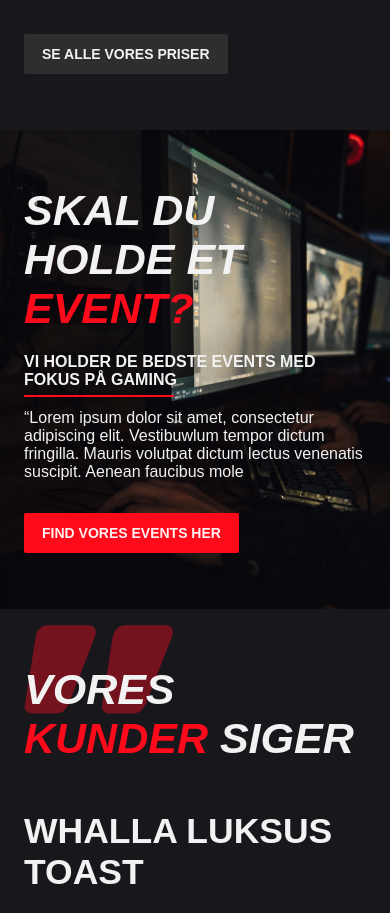
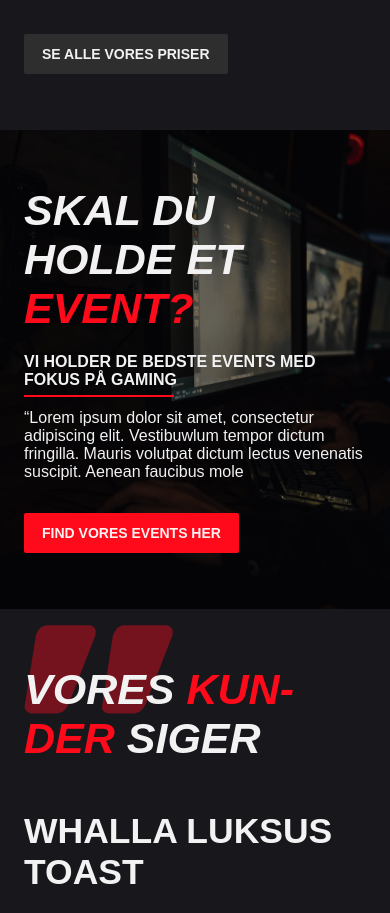
Before and after one commit to TobiasRoland123/next_level, a Next.js app: page / in a window 390 px wide. Shown: the part 1020-1933 px from the top of the page. Built offline with nearby package versions, Linux system fonts and the light colour scheme.

Commit message:
made all content in CustomerQuoteSet as props

```diff
--- a/src/modules/CustomerQuoteSet/CustomerQuoteSet.tsx
+++ b/src/modules/CustomerQuoteSet/CustomerQuoteSet.tsx
@@ -2,12 +2,33 @@ import { CustomerQuote, customerQuoteProps } from "../../components/CustomerQuot
 
 interface customerQuoteSetProps {
   header: string;
+  redWord: string;
   customerQuotes: Array<{
     quote: customerQuoteProps;
   }>;
 }
 
-export const CustomerQuoteSet = ({ header, customerQuotes }: customerQuoteSetProps) => {
+export const CustomerQuoteSet = ({ header, redWord, customerQuotes }: customerQuoteSetProps) => {
+  const renderHeader = () => {
+    if (!header) return null;
+
+    const words = header.split(" ");
+    return (
+      <h2
+        className="hyphens-auto md:hyphens-none"
+        lang="da"
+      >
+        {words.map((word, index) => (
+          <span
+            key={index}
+            className={word === redWord ? "text-accentCol" : ""}
+          >
+            {word}{" "}
+          </span>
+        ))}
+      </h2>
+    );
+  };
   return (
     <>
       <section className="spacer">
@@ -26,9 +47,7 @@ export const CustomerQuoteSet = ({ header, customerQuotes }: customerQuoteSetPro
               fill-opacity="0.4"
             />
           </svg>
-          <h2 className=" col-start-1 row-start-1 self-end">
-            Vores <span className="text-accentCol">Kunder</span> siger
-          </h2>
+          <h2 className=" col-start-1 row-start-1 self-end">{renderHeader()}</h2>
         </div>
         <section className="flex flex-col md:flex-row gap-10">
           {customerQuotes.map((Quote) => {
--- a/src/pages/index.tsx
+++ b/src/pages/index.tsx
@@ -1,10 +1,4 @@
 import { Button } from "@/components/Button/Button";
-
-import { Header } from "../modules/Header/Header";
-
-import { Input } from "@/components/Inputfields/Inputfield";
-
-import { Footer } from "@/modules/Footer/Footer";
 import { Hero } from "@/modules/Hero/Hero";
 import { ParagraphBold } from "@/components/ParagraphBold/ParagraphBold";
 import { CustomerQuoteSet } from "@/modules/CustomerQuoteSet/CustomerQuoteSet";
@@ -31,8 +25,9 @@ export default function Home() {
             children={"Se alle vores priser"}
           />
         </article>
-        <article className=" bg-hero2 bg-no-repeat bg-cover w-screen py-14 md:py-16 lg:py-20 mt-14 md:mt-16 lg:mt-20">
-          <div className="spacer !mt-0">
+        <article className=" bg-hero2 bg-no-repeat bg-cover w-screen  mt-14 md:mt-16 lg:mt-20  ">
+          <div className="backdrop-brightness-50 h-full py-14 md:py-16 lg:py-20">
+            <div className="spacer !mt-0 ">
               <h2>
                 Skal du holde et <span className="text-accentCol">Event?</span>
               </h2>
@@ -52,9 +47,11 @@ export default function Home() {
                 children="Find vores events her"
               />
             </div>
+          </div>
         </article>
         <CustomerQuoteSet
           header="Vores kunder siger"
+          redWord="kunder"
           customerQuotes={[
             {
               quote: {
```
Also changed, not shown: 1 other file (tests, documents, lock files or other folders). Lines whose indentation alone changed are shown as unchanged.
